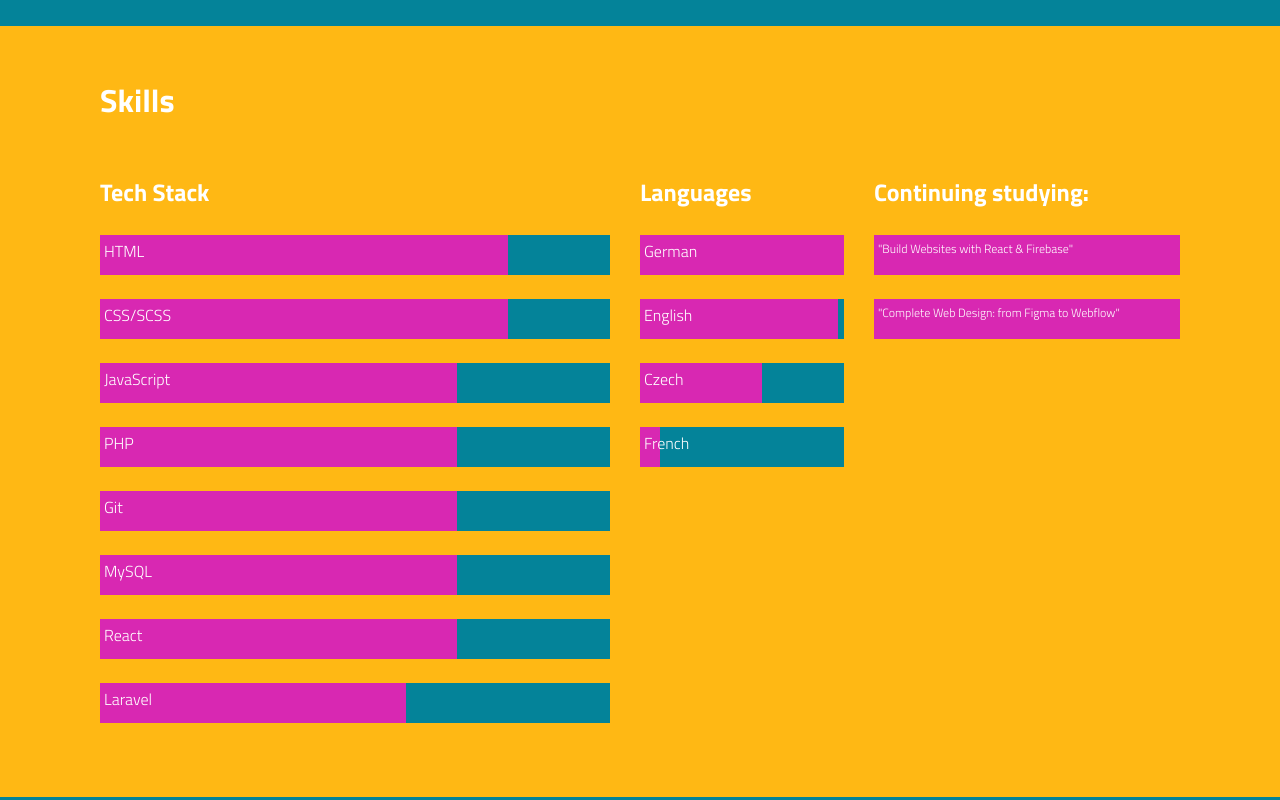
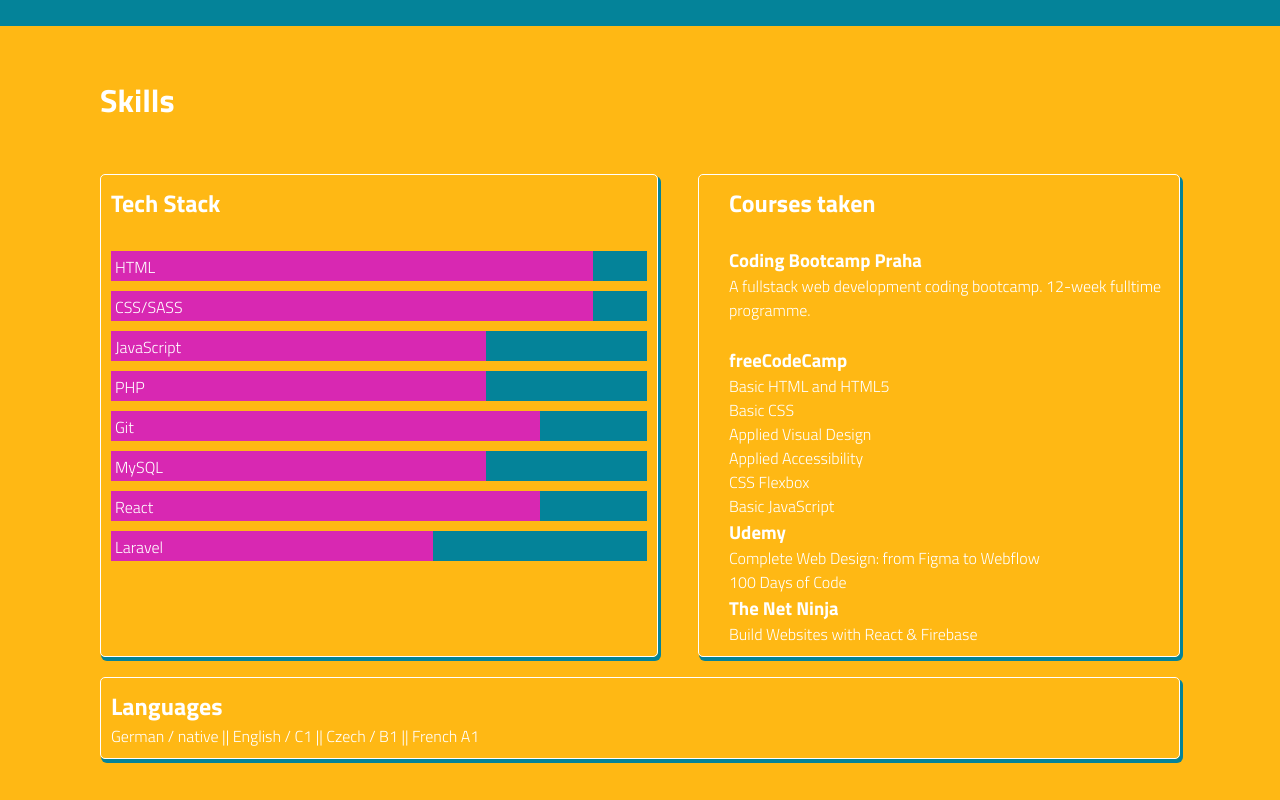
Before and after one commit to queuing4oranges/portfolio, a React (Create React App) app: page / in a window 1280 px wide. Shown: the part 1060-1860 px from the top of the page. Built offline with nearby package versions, Linux system fonts and the light colour scheme.

Commit message:
changes skills component

```diff
--- a/src/components/Skills.js
+++ b/src/components/Skills.js
@@ -1,88 +1,101 @@
 import React from "react";
 import ProgressBar from "react-bootstrap/ProgressBar";
+import { FontAwesomeIcon } from "@fortawesome/react-fontawesome";
 
 const Skills = () => {
 
     return (
     <>
     <h1 className="skills__title" id="skills">Skills</h1>
-        <div className="skills__container" >
+    <div className="skills__container" >
 
 
+        <div className="cont__top">
             <div className="tech__container">
                 <h2 className="skills__subtitle">Tech Stack</h2>
                 <ProgressBar
-                now={80}
-                label="HTML"/> <br></br>
+                now={90}
+                label="HTML"/>
+
+                <ProgressBar
+                now={90}
+                label="CSS/SASS"/>
+
+                <ProgressBar
+                now={70}
+                label="JavaScript"/>
+
+                <ProgressBar
+                now={70}
+                label="PHP"/>
 
                 <ProgressBar
                 now={80}
-                label="CSS/SCSS"/><br></br>
+                label="Git"/>
 
                 <ProgressBar
                 now={70}
-                label="JavaScript"/><br></br>
+                label="MySQL"/>
 
                 <ProgressBar
-                now={70}
-                label="PHP"/><br></br>
-
-                <ProgressBar
-                now={70}
-                label="Git"/><br></br>
-
-                <ProgressBar
-                now={70}
-                label="MySQL"/><br></br>
-
-                <ProgressBar
-                now={70}
-                label="React"/><br></br>
+                now={80}
+                label="React"/>
 
                 <ProgressBar
                 now={60}
-                label="Laravel"/><br></br>
-            </div>
-
-            <div className="language__container">
-                <h2 className="skills__subtitle">Languages</h2>
-                <ProgressBar
-                className="language-en"
-                now={100}
-                label="German"/><br></br>
-
-                <ProgressBar
-                className="language-en"
-                now={97}
-                label="English"/><br></br>
-
-                <ProgressBar
-                className="language-en"
-                now={60}
-                label="Czech"/><br></br>
-
-                <ProgressBar
-                className="language-en"
-                now={10}
-                label="French"/><br></br>
-            </div>
-
-            <div className="courses__cont">
-                <h2 className="skills__subtitle">Continuing studying:</h2>
-                <ProgressBar
-                className="courses"
-                now={100}
-                label='"Build Websites with React &#038; Firebase"'
-                /> <br />
-                <ProgressBar
-                className="courses"
-                now={100}
-                label='"Complete Web Design: from Figma to Webflow"'/> <br />
+                label="Laravel"/>
 
             </div>
 
 
+        <div className="study__container">
+
+            <div className="courses__cont">
+                <h2 className="skills__subtitle">Courses taken</h2>
+
+                <h3>Coding Bootcamp Praha</h3>
+                <ul>
+                    <li className="li__item">A fullstack web development coding bootcamp. 12-week fulltime programme.</li>
+                </ul> <br />
+
+                <h3>freeCodeCamp</h3>
+                  <ul>
+                    <li className="li__item">Basic HTML and HTML5</li>
+                    <li className="li__item">Basic CSS</li>
+                    <li className="li__item">Applied Visual Design</li>
+                    <li className="li__item">Applied Accessibility</li>
+                    <li className="li__item">CSS Flexbox</li>
+                    <li className="li__item">Basic JavaScript</li>
+                </ul>
+
+                <h3>Udemy</h3>
+                <ul>
+                    <li className="li__item">Complete Web Design: from Figma to Webflow</li>
+                    <li className="li__item">100 Days of Code</li>
+                </ul>
+
+                <h3>The Net Ninja</h3>
+                <ul>
+                    <li className="li__item">Build Websites with React &#038; Firebase</li>
+                </ul>
+
+            </div>
         </div>
+        </div>
+
+        <div className="cont__bottom">
+            <div className="lang__container">
+            <h2>Languages</h2>
+            <ul>
+                <li className="li__item">German / native || English / C1 || Czech / B1 || French A1</li>
+                {/* <li className="li__item">English / C1</li>
+                <li className="li__item">Czech / B1</li>
+                <li className="li__item">French /A1</li> */}
+            </ul>
+            </div>
+        </div>
+    </div>
+
 </>
      );
 }
--- a/src/scss/skills.scss
+++ b/src/scss/skills.scss
@@ -5,23 +5,20 @@
     padding-left: 100px;
     padding-right: 100px;
     display: flex;
-    flex-direction: row;
+    flex-direction: column;
     padding-bottom: 50px;
 }
 
 .skills__title {
     margin: 0;
-    padding-top: 50px;
-    padding-bottom: 25px;
-    margin: 0;
-    padding: 50px 100px 0px;
+    padding: 50px 100px 50px;
     color: white;
     background: #ffb814;
 }
 
 .skills__subtitle {
         margin: 0;
-        padding-top: 50px;
+        // padding-top: 50px;
         padding-bottom: 25px;
         padding-left: 0;
 }
@@ -31,12 +28,25 @@
     display: flex;
     flex-direction: column;
     align-items: flex-start;
-    width: 50%;
-    margin-right: 30px;
+    width: 60%;
+    margin-right: 40px;
+    border: 1px white solid;
+    padding: 10px;
+    box-shadow: 2px 3px 0px 1px $lightblue;
+    border-radius: 5px;
+}
+
+.study__container {
+    display: flex;
+    flex-direction: column;
+    border: 1px white solid;
+    padding: 10px;
+    box-shadow: 2px 3px 0px 1px $lightblue;
+    border-radius: 5px;
 }
 
 .language__container {
-    width: 20%;
+    width: 100%;
     display: flex;
     flex-direction: column;
     align-items: flex-start;
@@ -44,16 +54,18 @@
 }
 
 .courses__cont {
-    width: 30%;
+    width: 100%;
     display: flex;
     flex-direction: column;
+    padding-left: 20px;
 }
 
 .progress,
 .progress-bar {
     // border-radius: 10px;
-    height: 40px;
+    height: 30px;
     width: 100%;
+    margin: 5px 0;
 }
 
 .progress {
@@ -81,22 +93,26 @@
     align-items: center;
 }
 
-// .courses {
-//     animation: rotate-vert-left 0.5s cubic-bezier(0.645, 0.045, 0.355, 1.000) both;
-// }
+.li__item {
+    list-style: none;
+}
 
 
-// @keyframes rotate-vert-left {
-//     0% {
-//         transform: rotateY(0);
-//         transform-origin: left;
-//     }
+.cont__top {
+    display: flex;
+}
 
-//     100% {
-//         transform: rotateY(360deg);
-//         transform-origin: left;
-//     }
-// }
+.lang__container {
+    border: 1px solid white;
+    width: 100%;
+    margin-top: 20px;
+    margin-right: 40px;
+    border: 1px white solid;
+    padding: 10px;
+    box-shadow: 2px 3px 0px 1px $lightblue;
+    border-radius: 5px;
+}
+
 
 /*mobile phone*/
 @media(max-width:600px){
```
